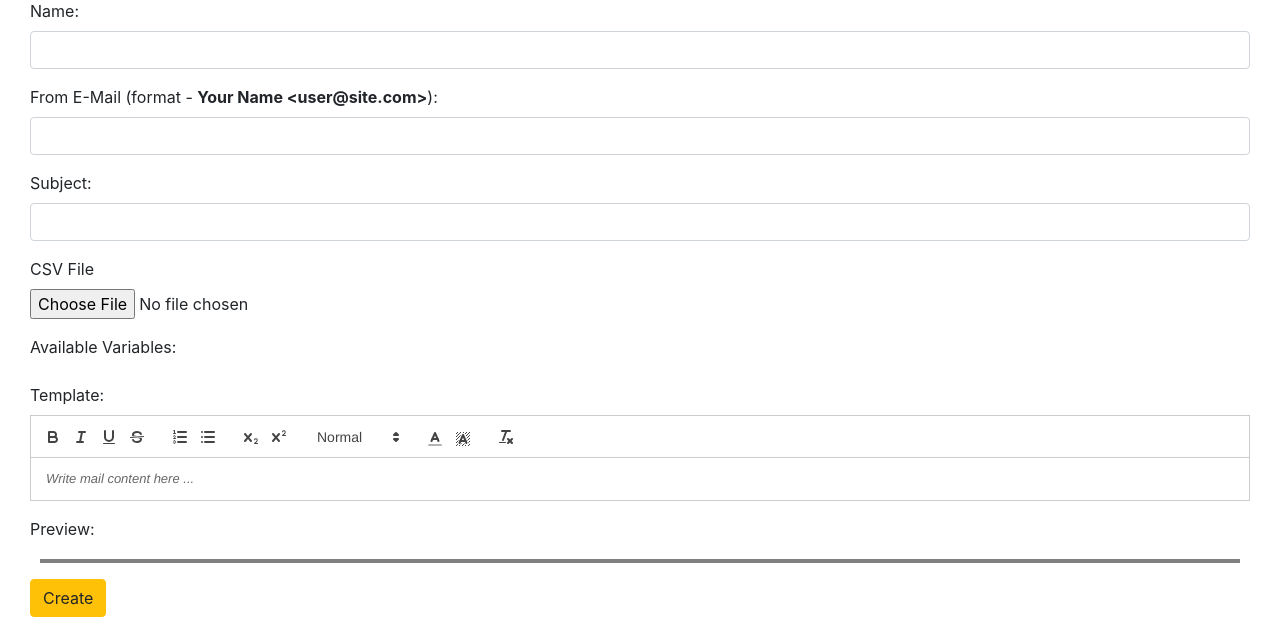
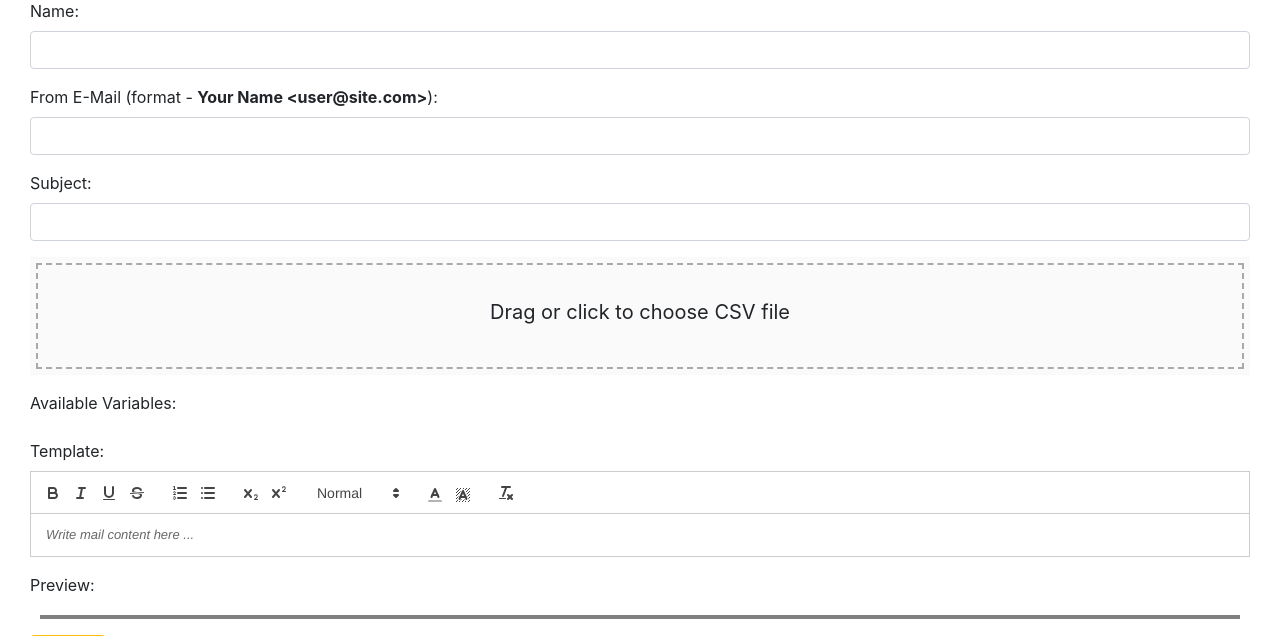
Before and after one commit to pulsejet/cobalt, a Django app: page / in a window 1280 px wide. Shown: the part 87-723 px from the top of the page. Run offline with Django 3.2, Linux system fonts and the light colour scheme; the visitor is signed in with stand-in values (Sample User, id 1); data that the repository does not hold is empty; parts of the project's set-up code (start-up, migrations or seed data) failed here and were passed over; some libraries are stand-ins or nearby versions.

Commit message:
Add dragdrop csv

```diff
--- a/campaign/static/mail/custom.css
+++ b/campaign/static/mail/custom.css
@@ -19,6 +19,10 @@ td, th {
     display: inline-block;
 }
 
+#csvfile {
+    display: none;
+}
+
 .spinner {
     animation: spin 1s infinite linear;
 }
@@ -36,3 +40,42 @@ td, th {
     from {transform:rotate(0deg);}
     to {transform:rotate(-360deg);}
 }
+
+/* Box css */
+.box {
+    font-size: 1.25rem; /* 20 */
+    background-color: #fafafa;
+    position: relative;
+    padding: 40px 20px;
+    cursor: pointer;
+}
+
+.box * {
+    cursor: pointer;
+}
+
+.box label {
+    width: 100%;
+    text-align: center;
+}
+
+.box.has-advanced-upload {
+    outline: 2px dashed #aaa;
+    outline-offset: -8px;
+
+    -webkit-transition: background-color .15s linear;
+    transition: background-color .15s linear;
+}
+
+.box.is-dragover {
+    outline-color: #bbb;
+    background-color: #fff;
+}
+
+.box__dragndrop {
+    display: none;
+}
+
+.box.has-advanced-upload .box__dragndrop {
+    display: inline;
+}
--- /dev/null
+++ b/campaign/static/mail/dragdrop.js
@@ -0,0 +1,64 @@
+'use strict';
+
+;( function ( document, window, index )
+{
+    // feature detection for drag&drop upload
+    var isAdvancedUpload = function()
+        {
+            var div = document.createElement( 'div' );
+            return ( ( 'draggable' in div ) || ( 'ondragstart' in div && 'ondrop' in div ) ) && 'FormData' in window && 'FileReader' in window;
+        }();
+
+
+    // applying the effect for every form
+    var forms = document.querySelectorAll( '.box' );
+    Array.prototype.forEach.call( forms, function( form )
+    {
+        var input		 = form.querySelector( 'input[type="file"]' ),
+            droppedFiles = false;
+
+        // drag&drop files if the feature is available
+        if( isAdvancedUpload )
+        {
+            form.classList.add( 'has-advanced-upload' ); // letting the CSS part to know drag&drop is supported by the browser
+
+            [ 'drag', 'dragstart', 'dragend', 'dragover', 'dragenter', 'dragleave', 'drop' ].forEach( function( event )
+            {
+                form.addEventListener( event, function( e )
+                {
+                    // preventing the unwanted behaviours
+                    e.preventDefault();
+                    e.stopPropagation();
+                });
+            });
+            [ 'dragover', 'dragenter' ].forEach( function( event )
+            {
+                form.addEventListener( event, function()
+                {
+                    form.classList.add( 'is-dragover' );
+                });
+            });
+            [ 'dragleave', 'dragend', 'drop' ].forEach( function( event )
+            {
+                form.addEventListener( event, function()
+                {
+                    form.classList.remove( 'is-dragover' );
+                });
+            });
+            form.addEventListener( 'click', function ( e ) {
+                $(input).trigger('click');
+            });
+            form.addEventListener( 'drop', function( e )
+            {
+                droppedFiles = e.dataTransfer.files; // the files that were dropped
+                input.files = droppedFiles;
+                openFile(input);
+            });
+        }
+
+        // Firefox focus bug fix for file input
+        input.addEventListener( 'focus', function(){ input.classList.add( 'has-focus' ); });
+        input.addEventListener( 'blur', function(){ input.classList.remove( 'has-focus' ); });
+
+    });
+}( document, window, 0 ));
--- a/campaign/templates/default.html
+++ b/campaign/templates/default.html
@@ -40,9 +40,11 @@
                     <input name="subject" type="text" class="form-control" id="subject">
                 </div>
 
-                <div class="form-group">
-                    <label for="csvfile">CSV File</label>
-                    <input name="csv" type="file" class="form-control-file" id="csvfile" onchange='openFile(event)'>
+                <div class="form-group box">
+                    <div class="box__input">
+                        <label id="csvname" for="csvfile">Drag or click to choose CSV file</label>
+                        <input name="csv" type="file" class="form-control-file" id="csvfile" onchange="openFile(event.target)">
+                    </div>
                 </div>
 
                 <div class="form-group">
@@ -139,8 +141,7 @@
                 editor.insertText(editor.getSelection().index, `{{${variable}}}`);
             }
 
-            var openFile = function(event) {
-                var input = event.target;
+            var openFile = function(input) {
                 var reader = new FileReader();
                 reader.onload = function(){
                     csventry = ($.csv.toObjects(reader.result))[0];
@@ -155,8 +156,11 @@
                     textChange();
                 };
                 reader.readAsText(input.files[0]);
+                $('#csvname').text(input.files[0].name);
             };
             // {% endverbatim %}
         </script>
+
+        <script src='{% static "mail/dragdrop.js" %}' crossorigin="anonymous"></script>
     </body>
 </html>
```
